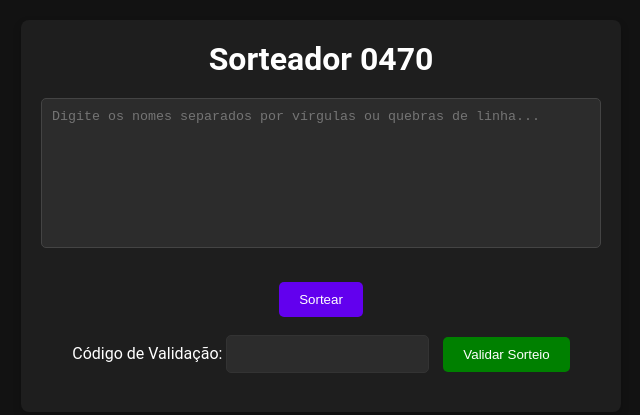
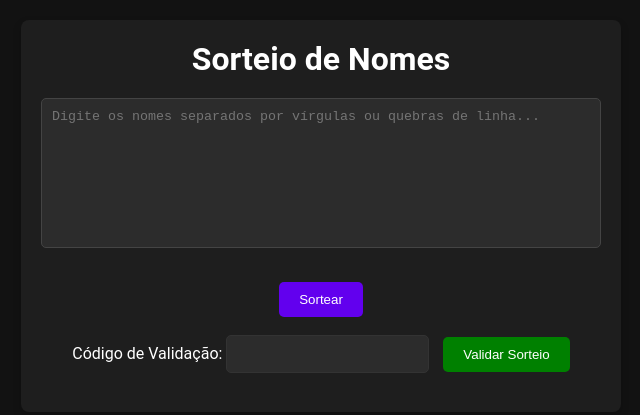
Before and after one commit to MaaxTEAMPRO/0470, a plain HTML site: page index.html in a window 1280 px wide. Shown: the whole page, without its empty margins (319-959 px from the left). Drawn offline with Linux system fonts and the light colour scheme.

Commit message:
Update index.html

```diff
--- a/index.html
+++ b/index.html
@@ -3,12 +3,12 @@
 <head>
     <meta charset="UTF-8">
     <meta name="viewport" content="width=device-width, initial-scale=1.0">
-    <title>Sorteador 0470</title>
+    <title>Sorteio de Nomes</title>
     <link rel="stylesheet" href="styles.css">
 </head>
 <body>
     <div class="container">
-        <h1>Sorteador 0470</h1>
+        <h1>Sorteio de Nomes</h1>
         <textarea id="namesInput" placeholder="Digite os nomes separados por vírgulas ou quebras de linha..."></textarea>
         <button id="shuffleButton">Sortear</button>
         <ol id="resultList"></ol>
```
